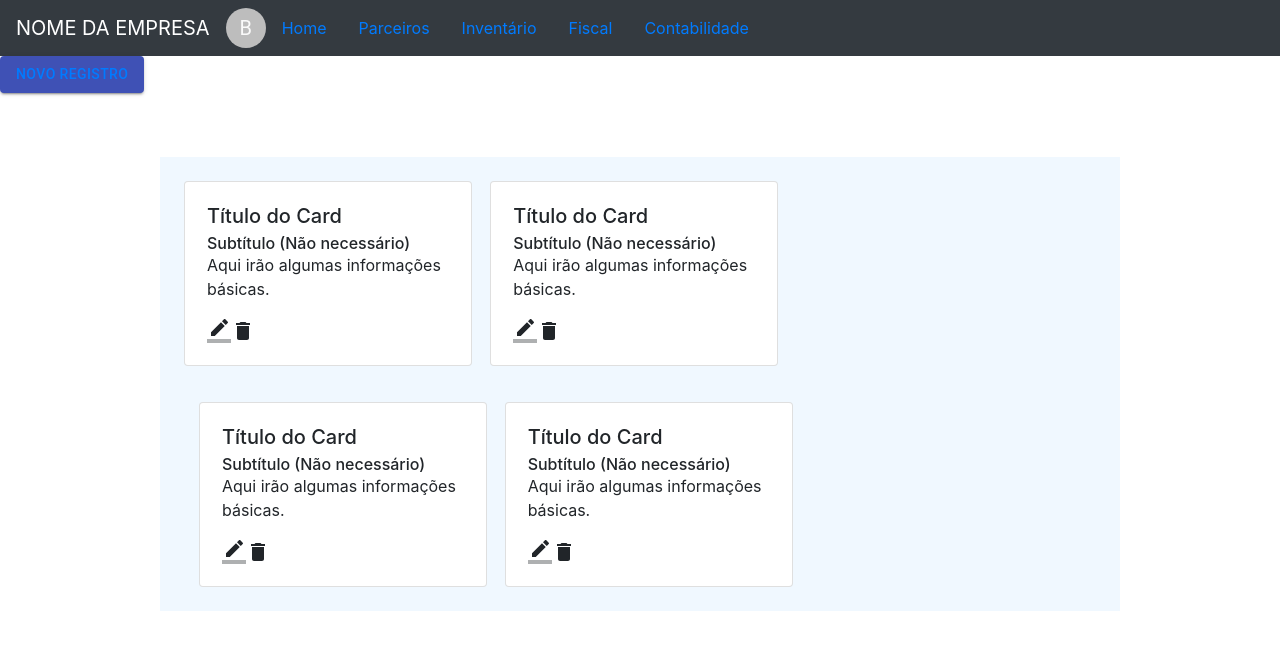
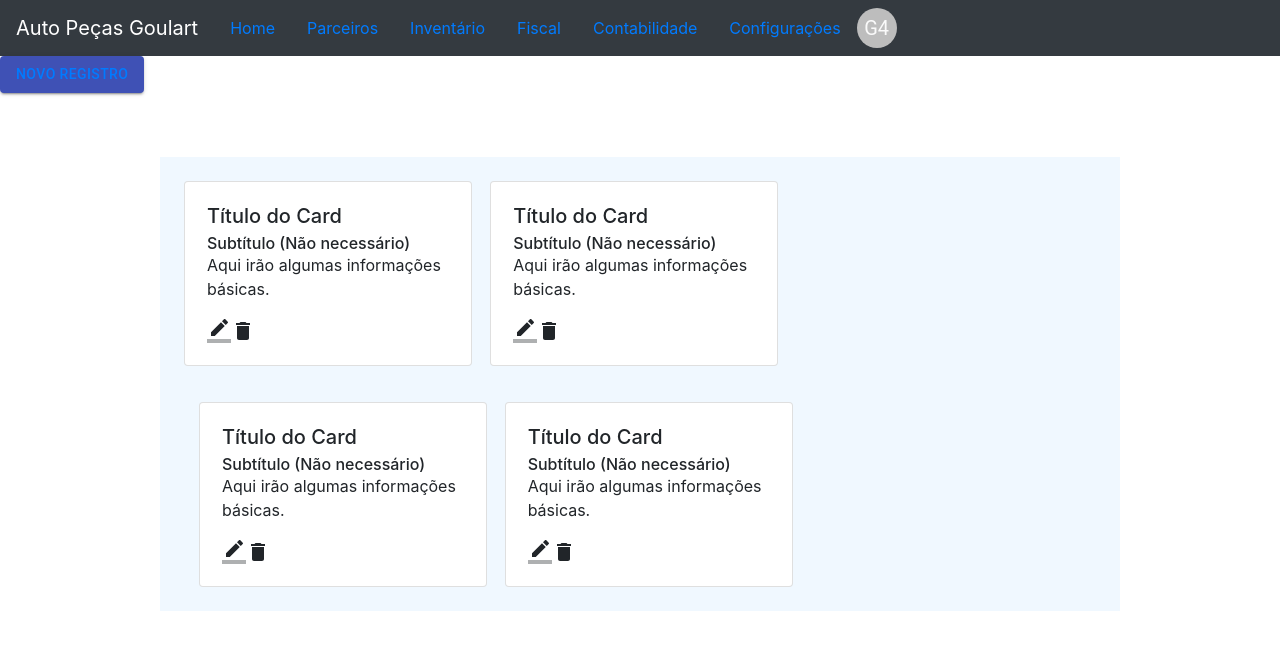
Before and after one commit to MayconGoulart/sistema.fiscal, a React (Create React App) app in the folder sistema-principal/Client/: page / in a window 1280 px wide. Shown: the top 650 px of the page. Built offline with nearby package versions, Linux system fonts and the light colour scheme.

Commit message:
[FIX] Cabeçalho

```diff
--- a/sistema-principal/Client/src/components/Principal/Cabecalho.jsx
+++ b/sistema-principal/Client/src/components/Principal/Cabecalho.jsx
@@ -15,13 +15,14 @@ function Cabecalho(){
 
         <div>
             <Navbar bg="dark" variant="dark">
-                <Navbar.Brand herf="#home">NOME DA EMPRESA</Navbar.Brand>
-                <Avatar alt="Remy Sharp" src="">B</Avatar>
+                <Navbar.Brand herf="#home">Auto Peças Goulart</Navbar.Brand>
                 <Nav.Link href="/">Home</Nav.Link>
                 <Nav.Link href="/parceiros">Parceiros</Nav.Link>
                 <Nav.Link href="/inventario">Inventário</Nav.Link>
                 <Nav.Link href="/fiscal">Fiscal</Nav.Link>
                 <Nav.Link href="/contabilidade">Contabilidade</Nav.Link>
+                <Nav.Link href="/configuracoes">Configurações</Nav.Link>
+                <Avatar alt="Remy Sharp" src="">G4</Avatar>
             </Navbar>
         </div>
 
```
